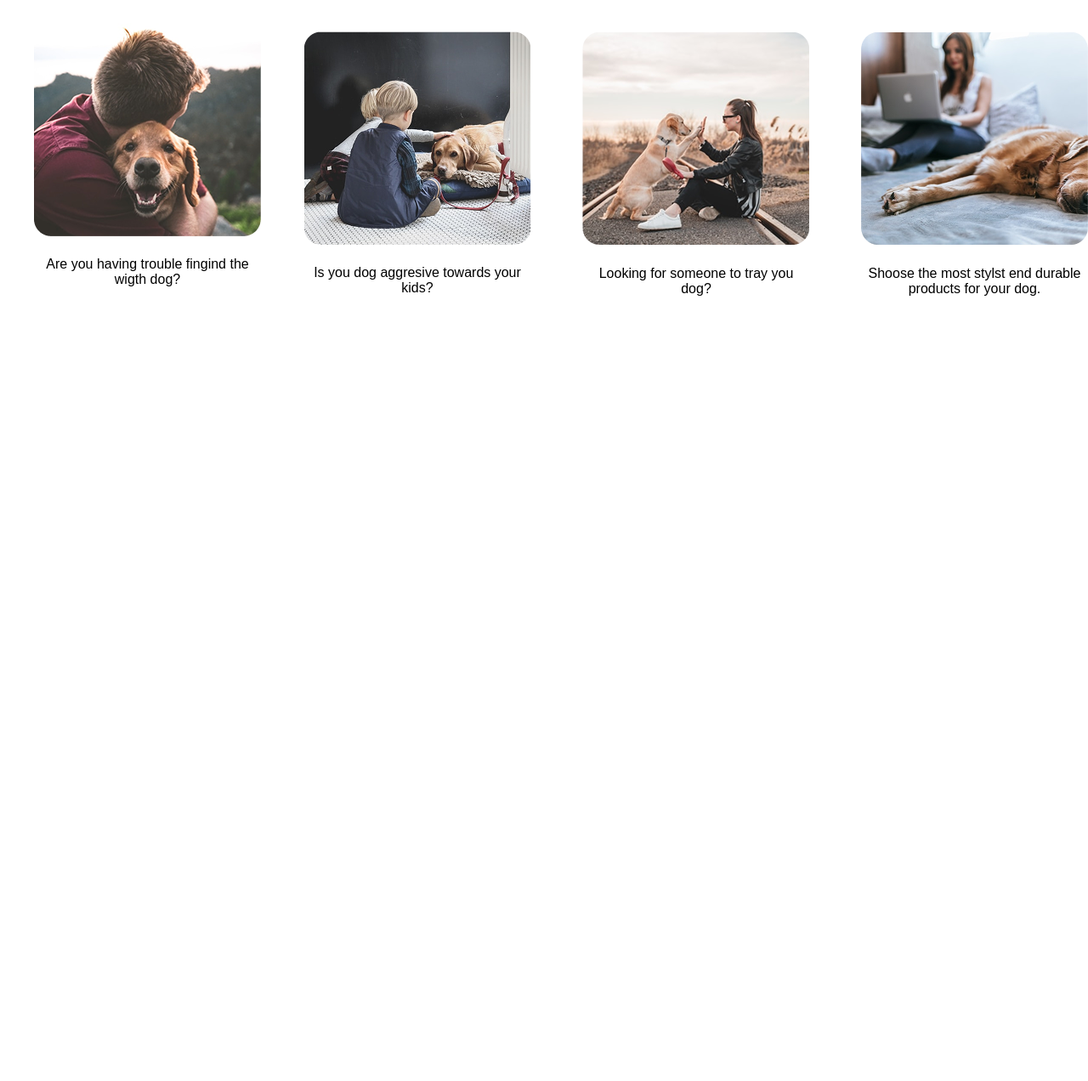
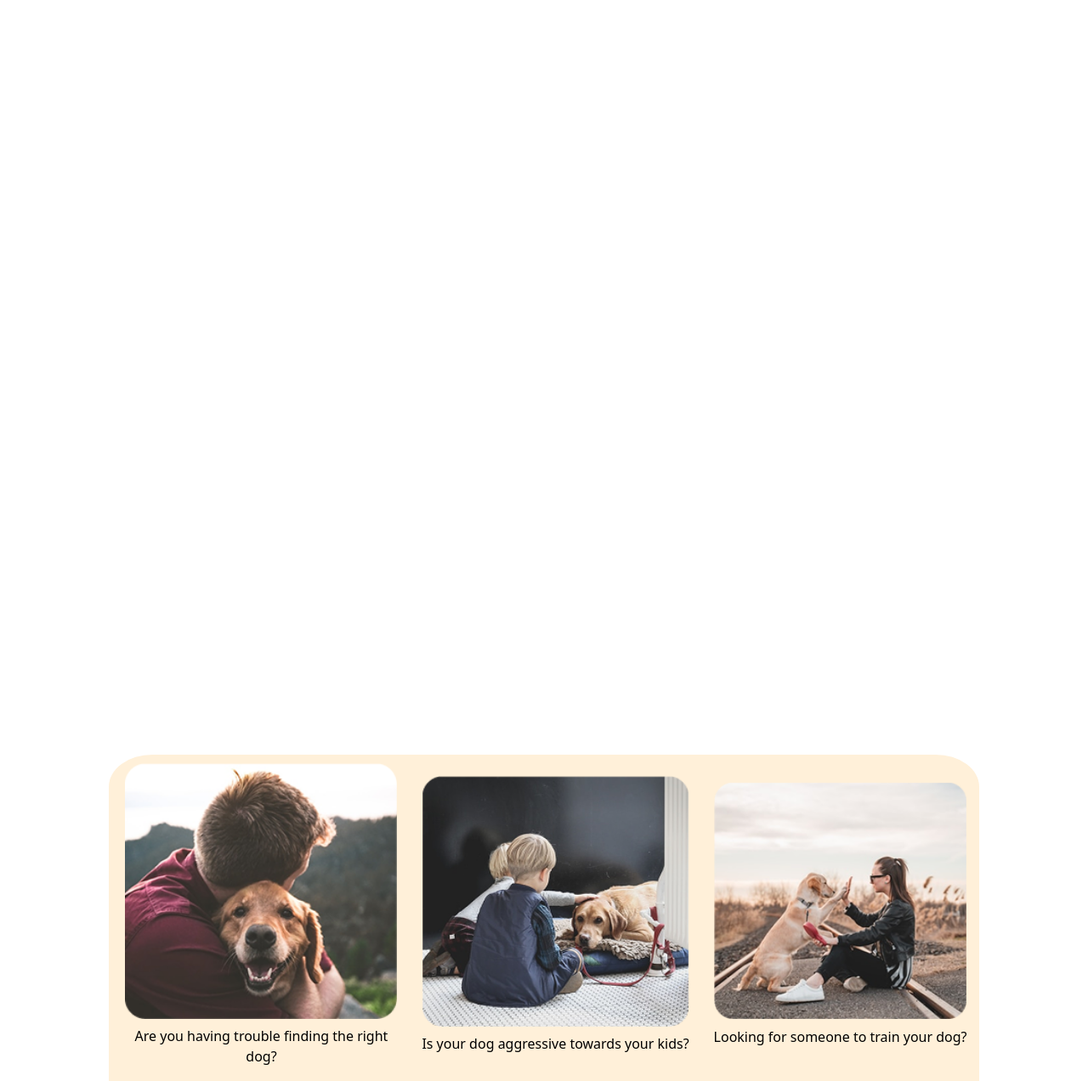
Before and after one commit to Lunnart/LuannyII, a plain HTML site: page index.html in a window 1280 px wide. Shown: the part 88-1360 px from the top of the page at 85% size. Before the commit the page ends 800 px from the top, so only its background shows below. Drawn offline with nearby package versions, Linux system fonts and the light colour scheme.

Commit message:
tailwindcssando

```diff
--- a/index.html
+++ b/index.html
@@ -2,43 +2,42 @@
 <html lang="pt-BR">
 
 <head>
-    <meta charset="UTF-8">
-    <meta name="viewport" content="width=device-width, initial-scale=1.0">
-    <title>Cards</title>
-    <link rel="stylesheet" href="style.css">
-    <link href="/src/styles.css" rel="stylesheet">
-
+  <meta charset="UTF-8" />
+  <meta name="viewport" content="width=device-width, initial-scale=1.0" />
+  <title>Cards</title>
+  <script src="https://cdn.tailwindcss.com"></script>
 </head>
 
-<body>
-    <h1 class="text-center font-sans font-bold m-[10px]">Blog Section</h1>
-    <p class="text-center font-sans font-bold m-[10px]">Desctiprion of blog</p>
+<body class="bg-white">
 
-    <section class="Cards m-[10px]">
-        <div class="Cards-1">
-                <img src="Rectangle 2258.png" alt="abraçando">
-                <p class="tag-p">Are you having trouble fingind the wigth dog?</p>
-        </div>
-        <div class="Cards-2">
-            <div><img src="Rectangle 2258 (1).png" alt="conversando"></div>
-            <div>
-                <p>Is you dog aggresive towards your kids?</p>
-            </div>
-        </div>
-        <div class="Cards-3">
-            <div><img src="Rectangle 2258 (2).png" alt="jurando"></div>
-            <div>
-                <p>Looking for someone to tray you dog?</p>
-            </div>
-        </div>
-        <div class="Cards-4">
-            <div><img src="Rectangle 2258 (3).png" alt="dormindo"></div>
-            <div>
-                <p>Shoose the most stylst end durable products for your dog.</p>
-            </div>
-        </div>
+  <h1 class="text-center font-sans font-bold text-3xl m-[10px]">Blog Section</h1>
+  <p class="text-center font-sans m-[10px]">Description of blog</p>
 
-    </section>
+  <section class="bg-[#FFF0D9] rounded-[5%] flex flex-wrap justify-around items-center m-[70%_10%] pl-[5px]">
+    <!-- Card 1 -->
+    <div class="max-w-xs m-[10px] text-center">
+      <img src="Rectangle 2258.png" alt="abraçando" class="w-full rounded-xl">
+      <p class="font-sans mt-2">Are you having trouble finding the right dog?</p>
+    </div>
+
+    <!-- Card 2 -->
+    <div class="max-w-xs m-[10px] text-center">
+      <img src="Rectangle 2258 (1).png" alt="conversando" class="w-full rounded-xl">
+      <p class="font-sans mt-2">Is your dog aggressive towards your kids?</p>
+    </div>
+
+    <!-- Card 3 -->
+    <div class="max-w-xs m-[10px] text-center">
+      <img src="Rectangle 2258 (2).png" alt="jurando" class="w-full rounded-xl">
+      <p class="font-sans mt-2">Looking for someone to train your dog?</p>
+    </div>
+
+    <!-- Card 4 -->
+    <div class="max-w-xs m-[10px] text-center">
+      <img src="Rectangle 2258 (3).png" alt="dormindo" class="w-full rounded-xl">
+      <p class="font-sans mt-2">Choose the most stylish and durable products for your dog.</p>
+    </div>
+  </section>
 
 </body>
 
```
